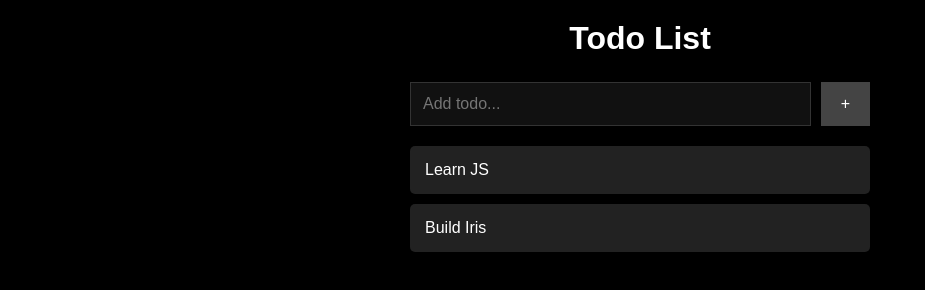
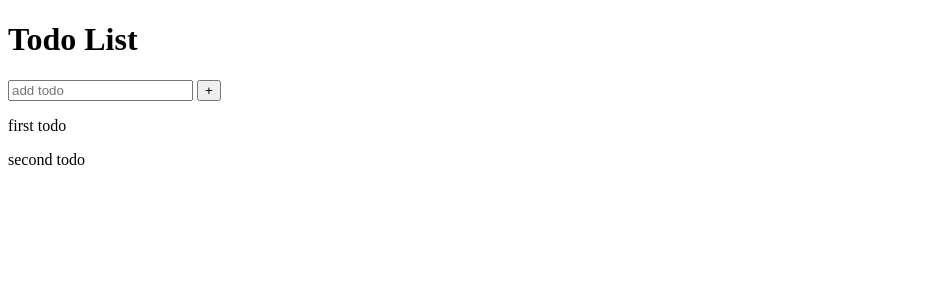
Before and after one commit to jaswanth-dev-007/todo-list, a plain HTML site: page index.html in a window 1280 px wide. Shown: the whole page, without its empty margins (0-925 px from the left). Drawn offline with Linux system fonts and the light colour scheme.

Commit message:
commit 2

```diff
--- a/index.html
+++ b/index.html
@@ -3,118 +3,45 @@
 <head>
     <meta charset="UTF-8">
     <meta name="viewport" content="width=device-width, initial-scale=1.0">
-    <title>Simple Todo </title>
-
-    <style>
-        * {
-            margin: 0;
-            padding: 0;
-            box-sizing: border-box;
-        }
-
-        body {
-            background: #000;
-            color: #fff;
-            font-family: Arial, sans-serif;
-            padding: 20px;
-            max-width: 500px;
-            margin: auto;
-        }
-
-        h1 {
-            text-align: center;
-            margin-bottom: 25px;
-        }
-
-        .input-area {
-            display: flex;
-            gap: 10px;
-            margin-bottom: 20px;
-        }
-
-        input {
-            flex: 1;
-            padding: 12px;
-            background: #111;
-            border: 1px solid #333;
-            color: #fff;
-            font-size: 16px;
-        }
-
-        button {
-            padding: 12px 20px;
-            background: #444;
-            border: none;
-            color: #fff;
-            cursor: pointer;
-            font-size: 16px;
-        }
-
-        button:hover {
-            background: #555;
-        }
-
-        .todo {
-            background: #222;
-            padding: 15px;
-            margin-bottom: 10px;
-            border-radius: 5px;
-        }
-    </style>
+    <title>todo list </title>
 </head>
-
 <body>
-
+    <form onsubmit="addtodo(event)">
          <h1>Todo List</h1>
 
-    <div class="input-area">
-        <input type="text" id="input" placeholder="Add todo...">
-        <button onclick="addTodo()">+</button>
+        <div class="input area">
+            <input type="text"id="input" placeholder="add todo">
+            <button type="submit">+</button>
         </div>
 
         <div id="list"></div>
-
+    </form>
     <script>
         let todos = [
-            { id: 1, text: "Learn JS" },
-            { id: 2, text: "Build Iris" }
+            {id : 1 , text : "first todo"},
+            {id : 2 , text : "second todo"},
         ];
+        function addtodo (event){
+            event.preventDefault();
+            let leapstart = document.getElementById("input").value;
+            todos.push({
+                id : todos.length + 1 ,
+                text : leapstart ,
 
-        let id = 3;
-
-        function showTodos() {
-            let html = "";
-            for (let todo of todos) {
-                html += `
-                    <div class="todo">
-                        ${todo.text}
-                    </div>
-                `;
-            }
-            document.getElementById("list").innerHTML = html;
+            });
+            document.getElementById("input").value = "";
+            showtodos()
         }
 
-        function addTodo() {
-            let text = document.getElementById("input").value.trim();
-            if (text === "") return;
-
-            todos.unshift({
-                id: id++,
-                text: text
-            });
-
-            document.getElementById("input").value = "";
-            showTodos();
+        function showtodos (){
+        let todosDiv = document.getElementById("list");
+        todosDiv.innerHTML = "";
+        for (i=0 ; i < todos.length ; i++) {
+            todosDiv.innerHTML += `<p>${todos[i].text}</p>`;
+        }
         }
 
-        document.getElementById("input").addEventListener("keypress", function (e) {
-            if (e.key === "Enter") {
-                addTodo();
-            }
-        });
-
-        showTodos();
+        showtodos()
     </script>
-
 </body>
 </html>
```
Lines whose indentation alone changed are shown as unchanged.
